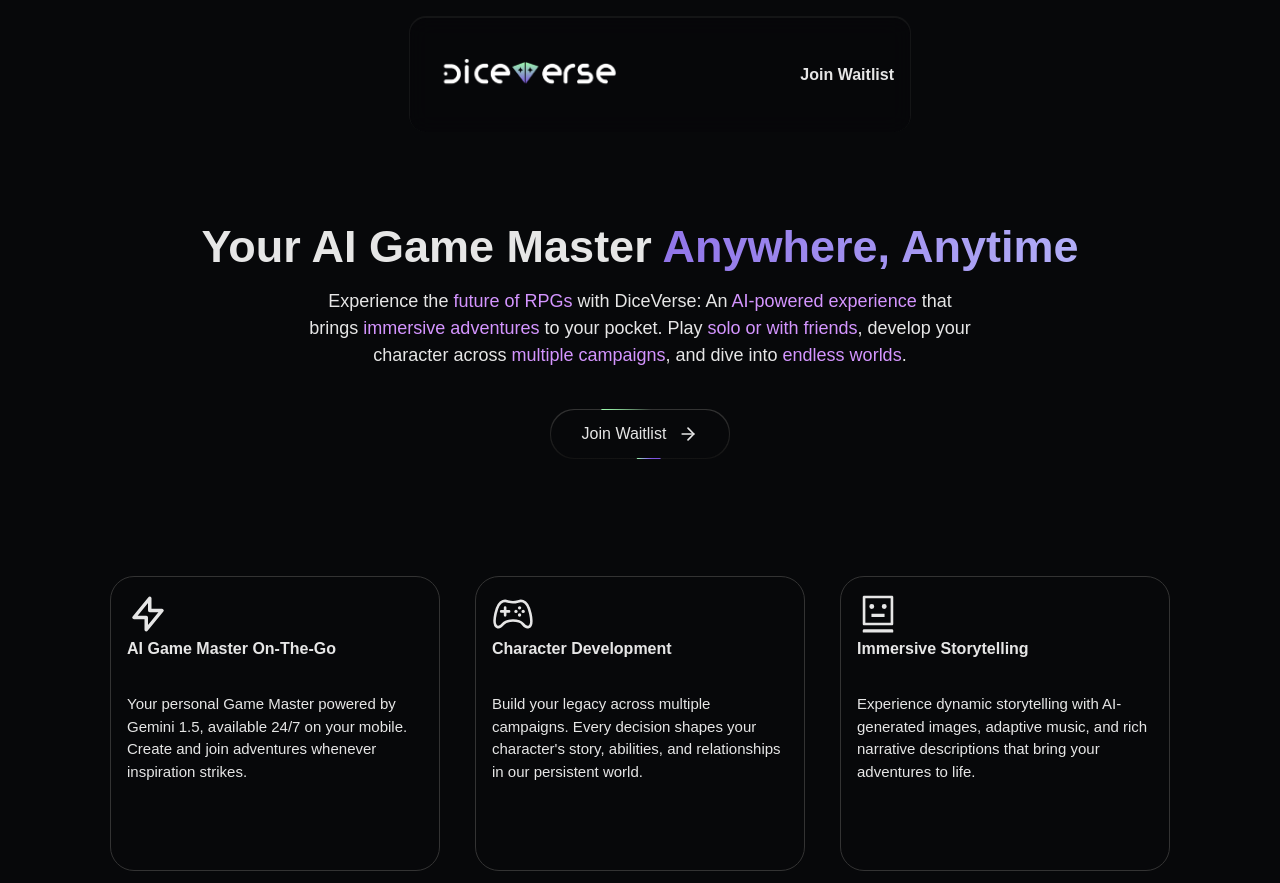
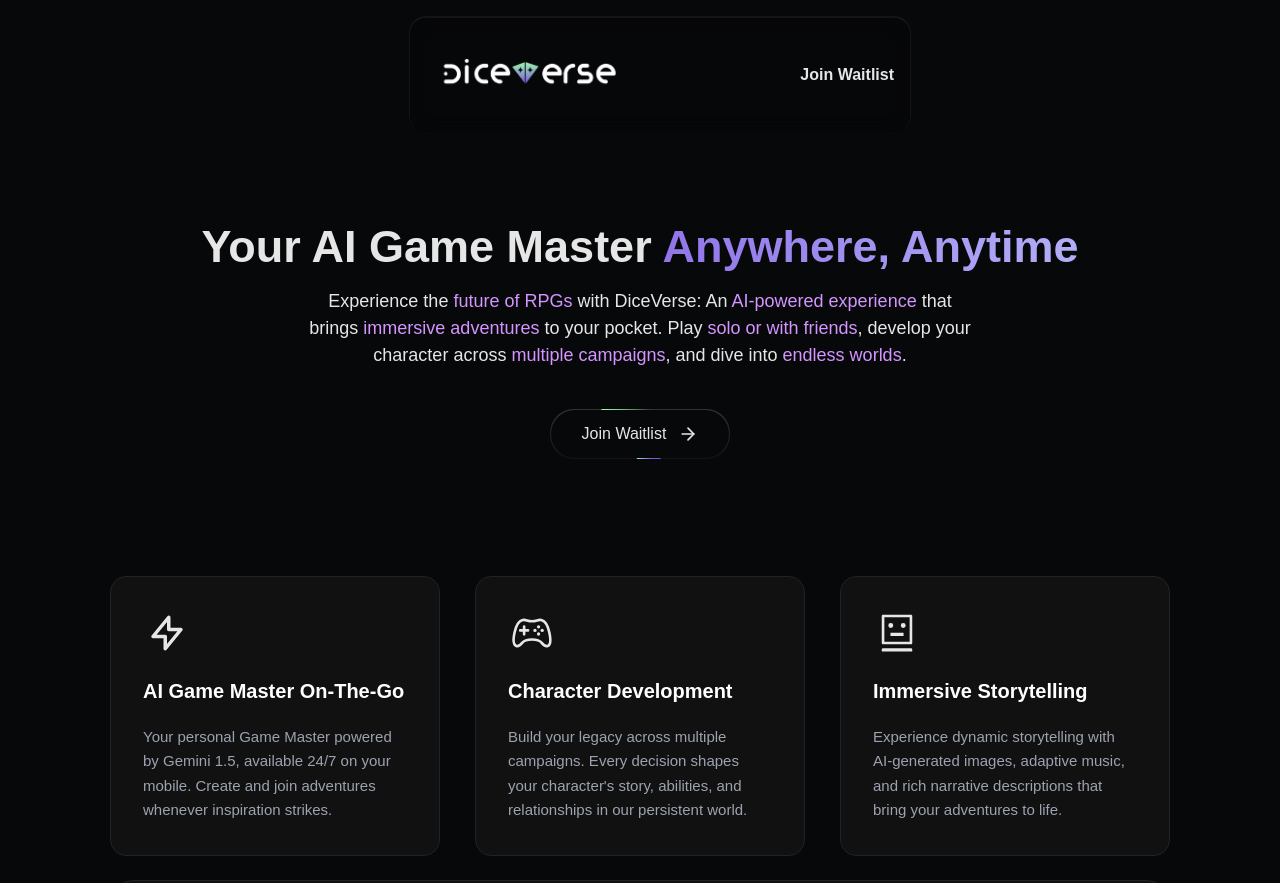
Before and after one commit to diceverse-ai/landing-page, a Next.js app: page / in a window 1280 px wide. Shown: the top 883 px of the page. Built offline with nearby package versions, Linux system fonts and the light colour scheme; a web font is replaced by a local one.

Commit message:
cards UI improves

```diff
--- a/src/components/cards.tsx
+++ b/src/components/cards.tsx
@@ -6,12 +6,18 @@ export type CardsProps = {
 
 export function Cards({ icon, title, description }: CardsProps) {
   return (
-    <div className="max-w-[330px] w-full min-h-[295px] max-h-[350px] border border-[#333] rounded-3xl p-4 flex flex-col items-start">
-      <div className="">{icon}</div>
-      <h3 className="text-base font-bold h-[42px] font-madefor-display leading-5 mt-1 mb-3">
-        {title}
-      </h3>
-      <p className="text-[15px]">{description}</p>
+    <div className="w-full max-w-[330px] p-8 rounded-2xl bg-[#111] border border-[#222] backdrop-blur-sm">
+      <div className="flex flex-col gap-5">
+        <div className="w-12 h-12 flex items-center justify-center">
+            {icon}
+        </div>
+        <h3 className="text-xl font-bold text-white">
+          {title}
+        </h3>
+        <p className="text-gray-400 text-[15px] leading-relaxed">
+          {description}
+        </p>
+      </div>
     </div>
   )
 }
```
